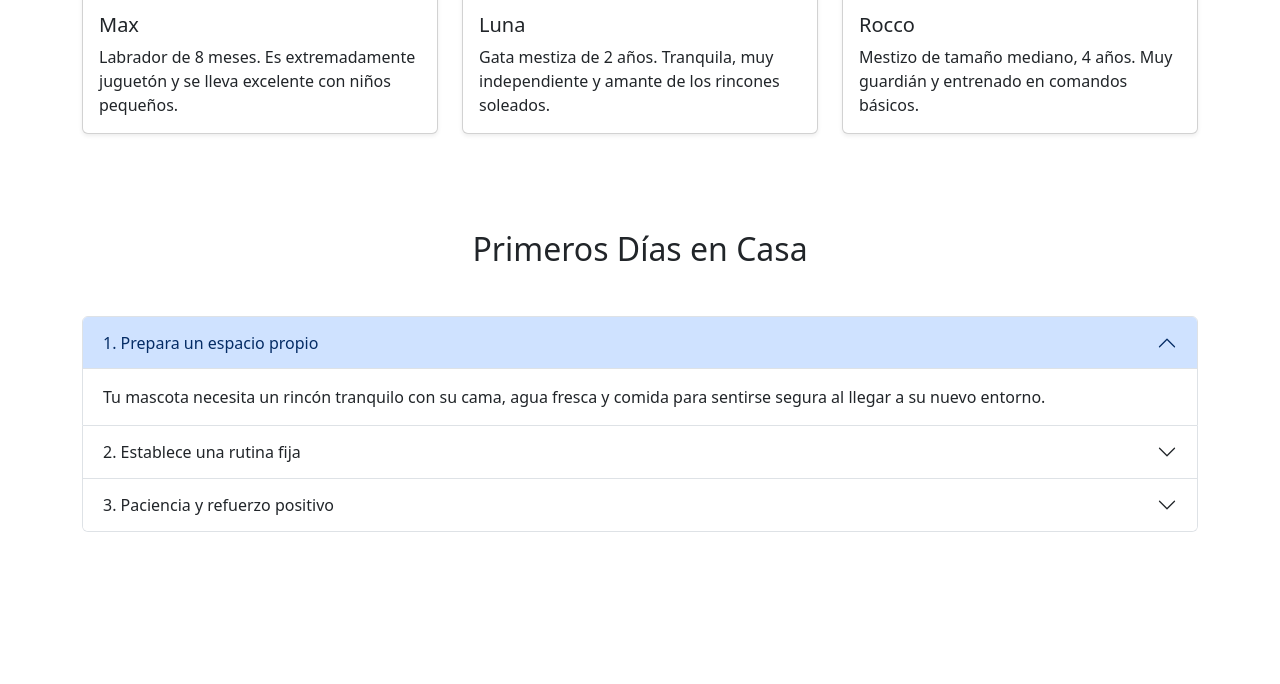
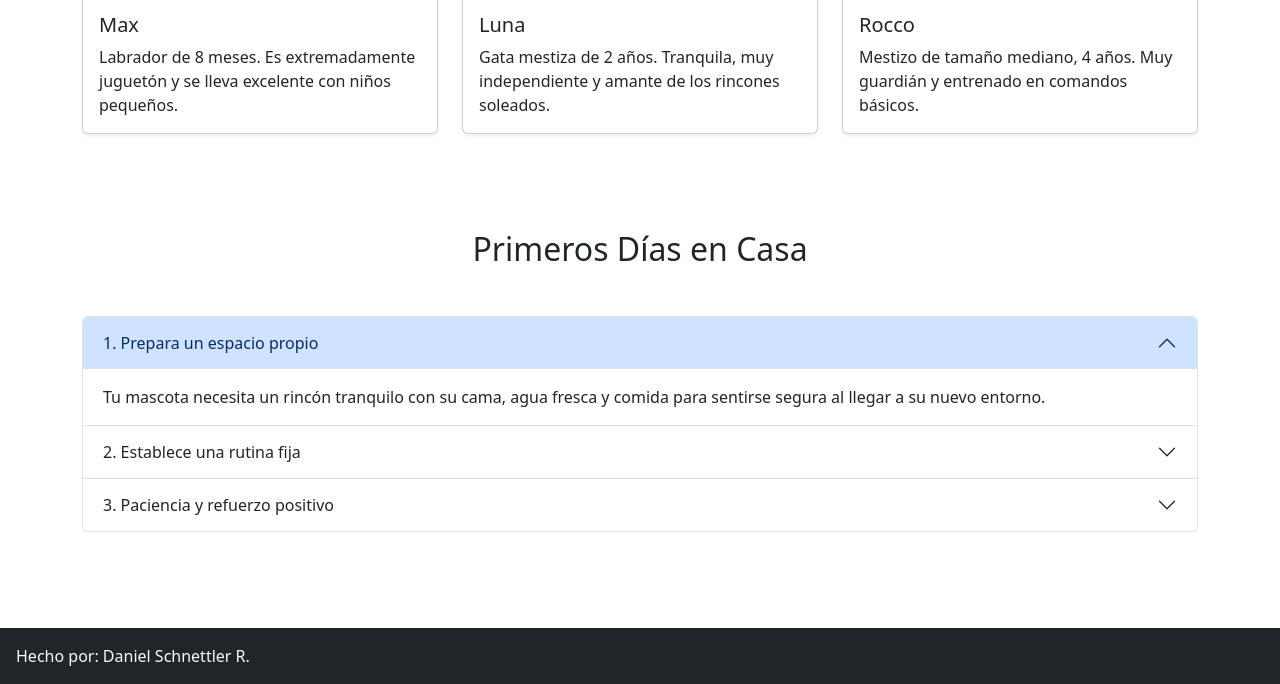
Before and after one commit to danielsbelfi-coder/colitas_felices, a plain HTML site: page index.html in a window 1280 px wide. Shown: the part 812-1496 px from the top of the page. Before the commit the page ends 1440 px from the top, so only its background shows below. Drawn offline with nearby package versions, Linux system fonts and the light colour scheme.

Commit message:
se agrega footer oscuro

```diff
--- a/index.html
+++ b/index.html
@@ -141,6 +141,10 @@
         <i class="bi bi-arrow-up fs-5"></i>
     </button>
 
+    <footer class="bg-dark text-light p-3">
+        Hecho por: Daniel Schnettler R.
+    </footer>
+
     <!-- JS de Bootstrap -->
     <script src="https://cdn.jsdelivr.net/npm/bootstrap@5.3.3/dist/js/bootstrap.bundle.min.js"></script>
 
```
